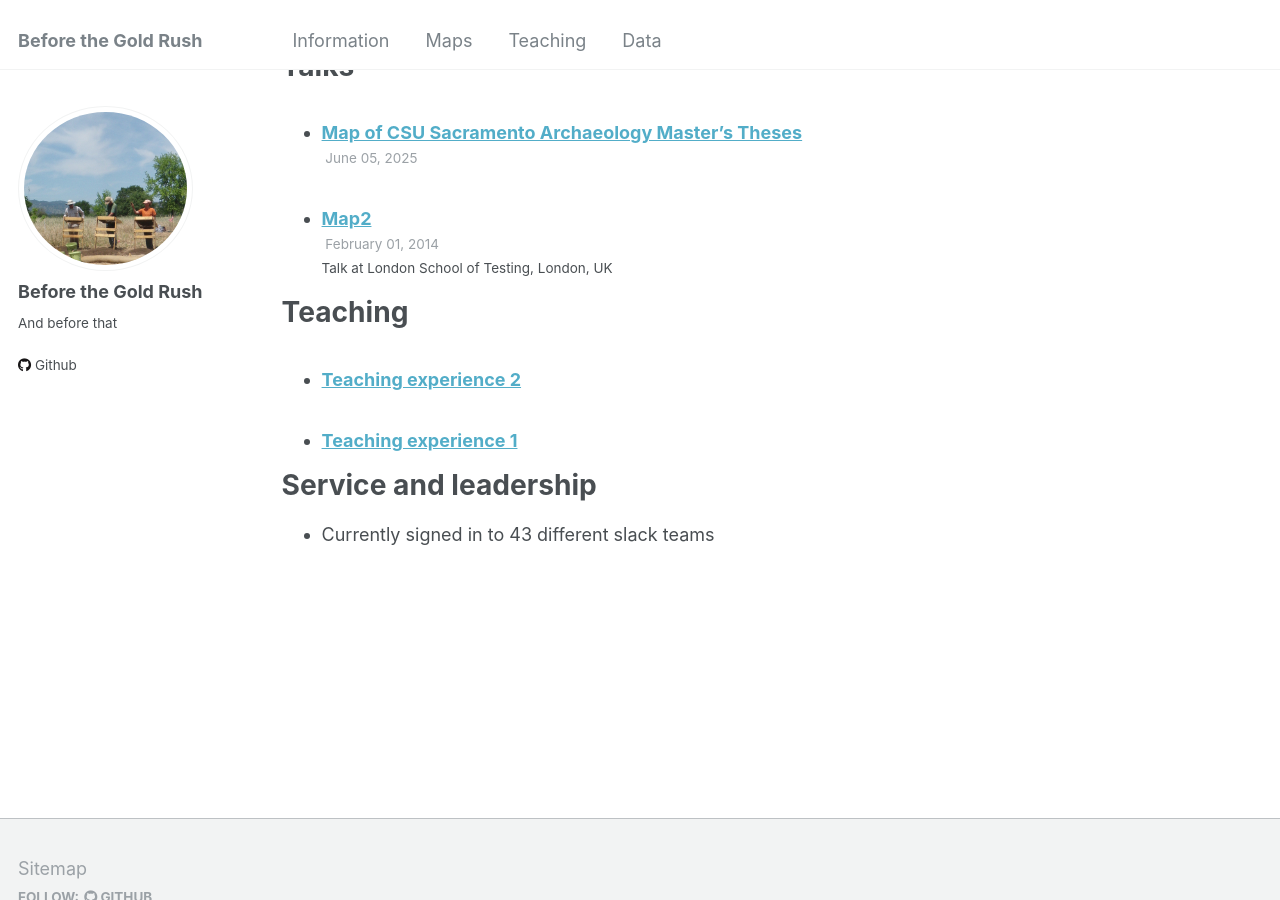
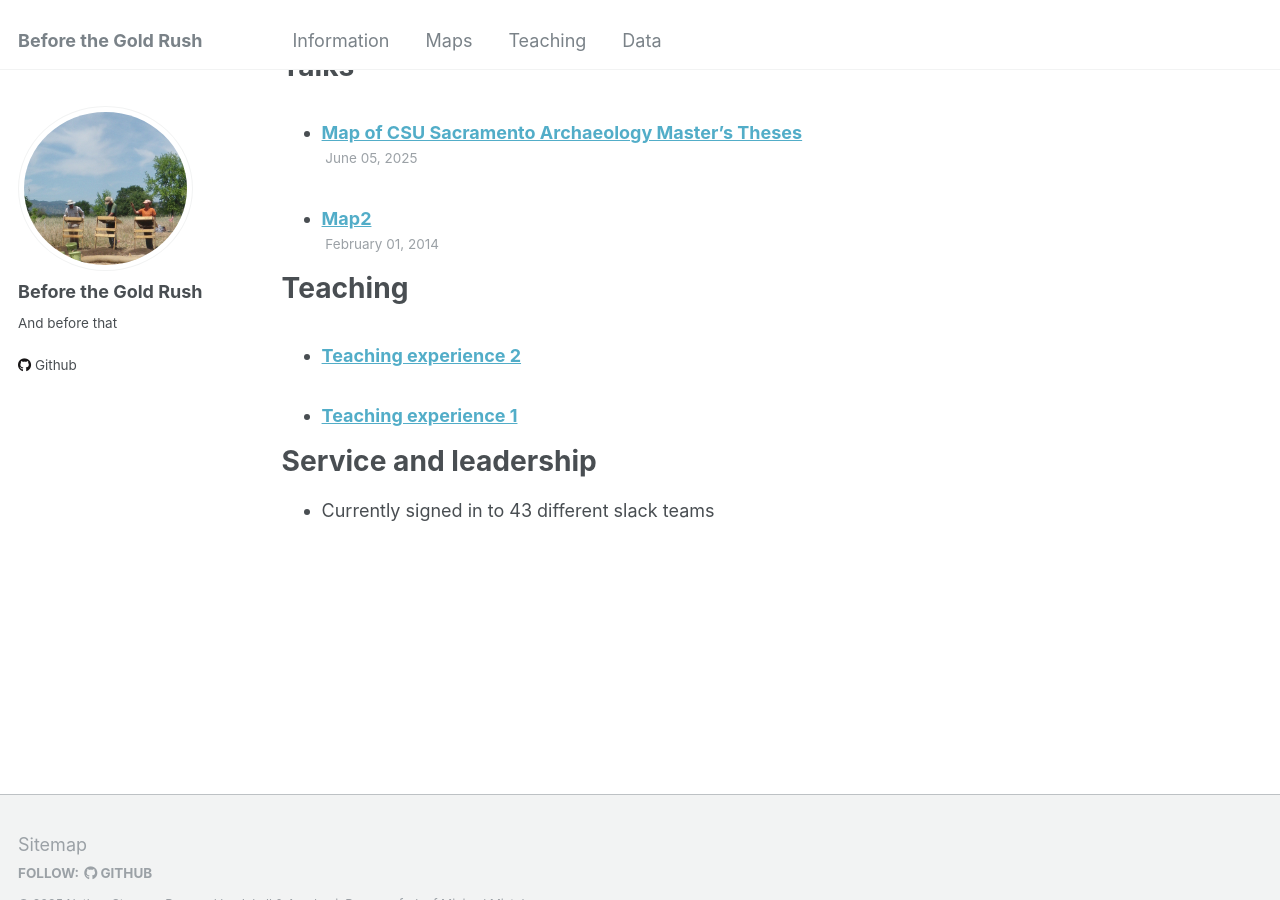
Before and after one commit to csus-arc/csus-arc.github.io, a Jekyll site: the page built from _pages/cv.md, in a window 1280 px wide and 900 px high, scrolled down 1174 px. Built offline with Jekyll 4.4.1, drawn with Linux system fonts in a browser that asks for light colours.

Commit message:
Update 2014-02-01-talk-2.md

```diff
--- a/_talks/2014-02-01-talk-2.md
+++ b/_talks/2014-02-01-talk-2.md
@@ -3,7 +3,7 @@ title: "Map2"
 collection: talks
 type: "Talk"
 permalink: /talks/2014-02-01-talk-2
-venue: "London School of Testing"
+
 date: 2014-02-01
 location: "London, UK"
 ---
```
